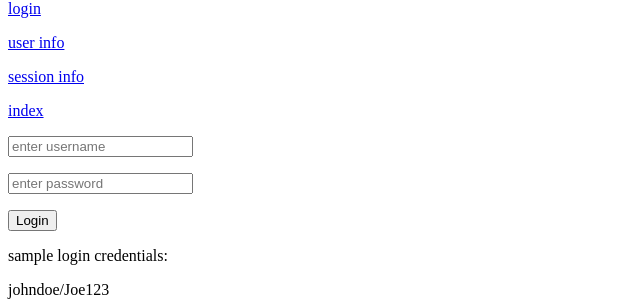
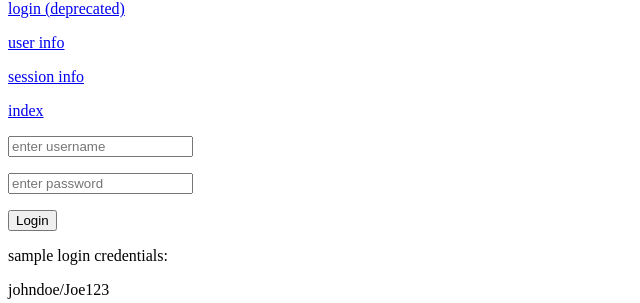
Before and after one commit to wathne/dat310-2023-assignments, a Flask app: page /login_deprecated in a window 1280 px wide. Shown: the part 16-319 px from the top of the page, without its empty margins (0-640 px from the left). Run offline with Flask 3, Linux system fonts and the light colour scheme.

Commit message:
WIP(ass-8): deprecate login template
modified:   templates/form_login.html
modified:   templates/form_login_error.html
modified:   templates/form_login_success.html
modified:   templates/session_info.html
modified:   templates/test.html
modified:   templates/user_info.html

```diff
--- a/assignment-8/templates/form_login.html
+++ b/assignment-8/templates/form_login.html
@@ -2,7 +2,7 @@
 {% block main %}
   <p></p>
   <p>
-    <a href="{{ url_for('login') }}">login</a>
+    <a href="{{ url_for('login_deprecated') }}">login (deprecated)</a>
   </p>
   <p></p>
   <p>
@@ -17,7 +17,7 @@
     <a href="{{ url_for('index') }}">index</a>
   </p>
   <p></p>
-  <form action="/login" method="post">
+  <form action="/login_deprecated" method="post">
     <p>
       <input
           name="username"
@@ -34,7 +34,7 @@
     </p>
     <p>
       <input
-          type=submit
+          type="submit"
           value="Login">
     </p>
   </form>
--- a/assignment-8/templates/form_login_error.html
+++ b/assignment-8/templates/form_login_error.html
@@ -2,7 +2,7 @@
 {% block main %}
   <p></p>
   <p>
-    <a href="{{ url_for('login') }}">login</a>
+    <a href="{{ url_for('login_deprecated') }}">login (deprecated)</a>
   </p>
   <p></p>
   <p>
@@ -17,7 +17,7 @@
     <a href="{{ url_for('index') }}">index</a>
   </p>
   <p></p>
-  <form action="/login" method="post">
+  <form action="/login_deprecated" method="post">
     <p>
       <input
           name="username"
@@ -34,7 +34,7 @@
     </p>
     <p>
       <input
-          type=submit
+          type="submit"
           value="Login">
     </p>
   </form>
--- a/assignment-8/templates/form_login_success.html
+++ b/assignment-8/templates/form_login_success.html
@@ -2,7 +2,7 @@
 {% block main %}
   <p></p>
   <p>
-    <a href="{{ url_for('login') }}">login</a>
+    <a href="{{ url_for('login_deprecated') }}">login (deprecated)</a>
   </p>
   <p></p>
   <p>
--- a/assignment-8/templates/session_info.html
+++ b/assignment-8/templates/session_info.html
@@ -2,7 +2,7 @@
 {% block main %}
   <p></p>
   <p>
-    <a href="{{ url_for('login') }}">login</a>
+    <a href="{{ url_for('login_deprecated') }}">login (deprecated)</a>
   </p>
   <p></p>
   <p>
--- a/assignment-8/templates/test.html
+++ b/assignment-8/templates/test.html
@@ -2,7 +2,7 @@
 {% block main %}
   <p></p>
   <p>
-    <a href="{{ url_for('login') }}">login</a>
+    <a href="{{ url_for('login_deprecated') }}">login (deprecated)</a>
   </p>
   <p></p>
   <p>
@@ -23,7 +23,7 @@
     <p>
       <input
           type=submit
-          value="/addresses, GET">
+          value="/addresses [GET]">
     </p>
   </form>
   <p></p>
--- a/assignment-8/templates/user_info.html
+++ b/assignment-8/templates/user_info.html
@@ -2,7 +2,7 @@
 {% block main %}
   <p></p>
   <p>
-    <a href="{{ url_for('login') }}">login</a>
+    <a href="{{ url_for('login_deprecated') }}">login (deprecated)</a>
   </p>
   <p></p>
   <p>
```
